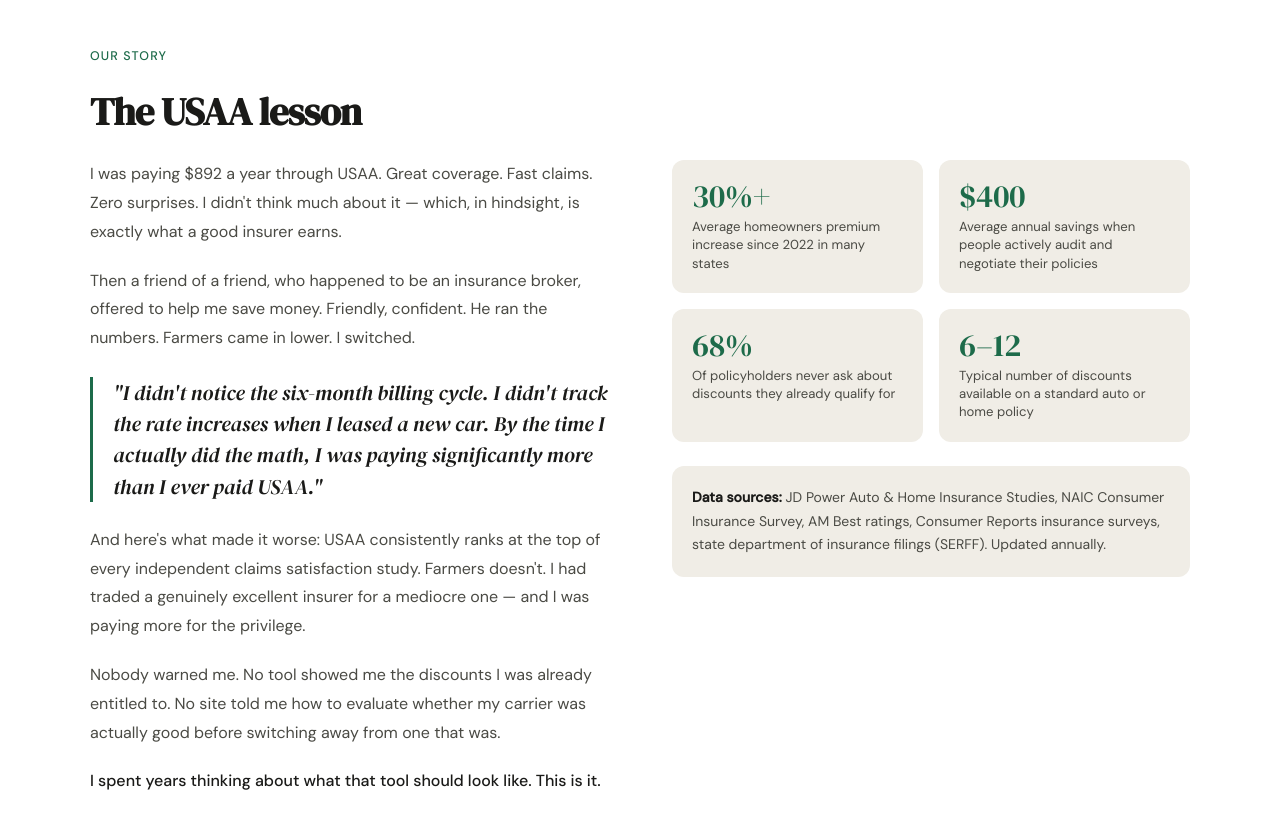
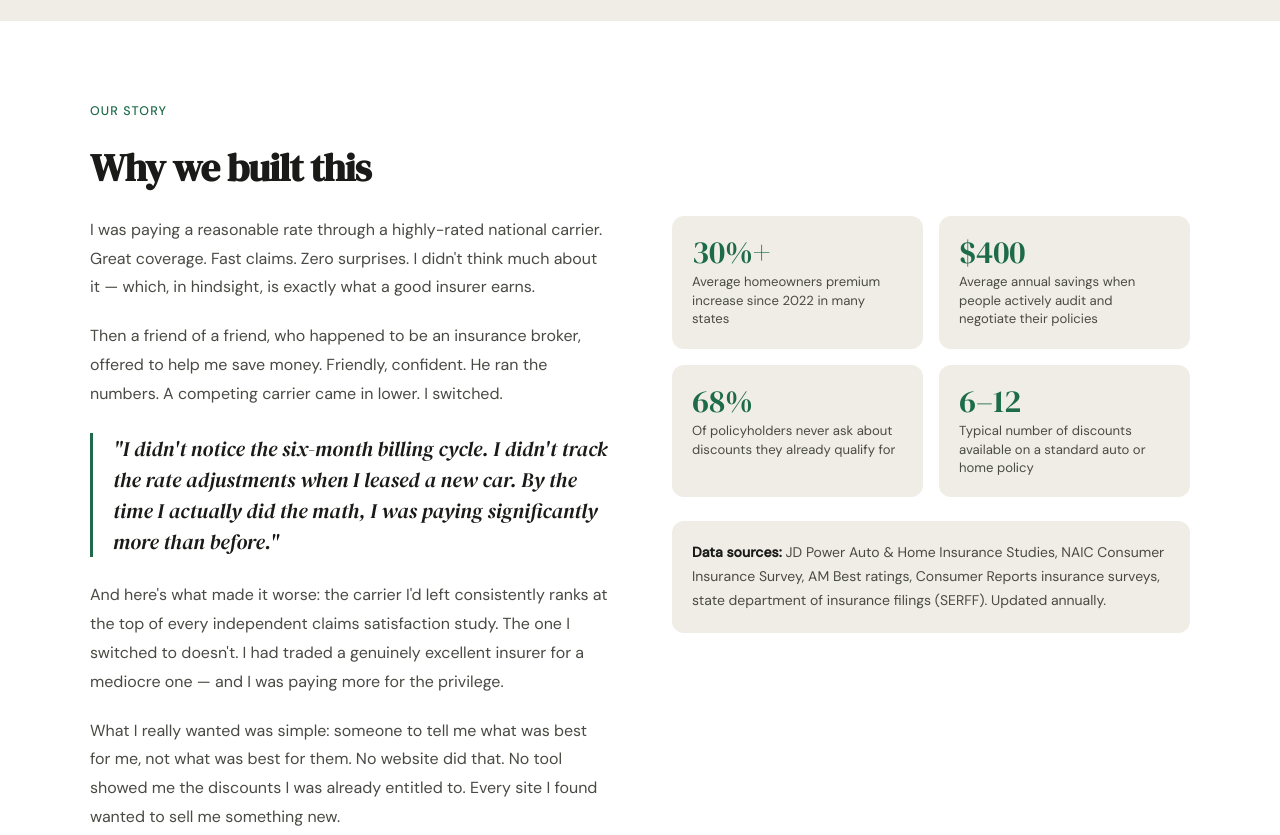
Before and after one commit to canidlee/ai-nsurance, a website: page index.html in a window 1280 px wide. Shown: the part 4860-5695 px from the top of the page. Drawn offline with Linux system fonts and the light colour scheme.

Commit message:
Add files via upload

```diff
--- a/index.html
+++ b/index.html
@@ -950,7 +950,8 @@
       <div class="method-icon">🔬</div>
       <div class="method-text">
         <h4>About our methodology</h4>
-        <p>Scores weight claims satisfaction (25%), NAIC complaint ratio (20%), AM Best financial strength (20%), price stability over 3 years (15%), customer retention (10%), and coverage quality (10%). Data updated annually from public sources. Scores are illustrative composites — not investment advice. <a href="#about">Read the full methodology →</a></p>
+        <p>Scores weight claims satisfaction (25%), NAIC complaint ratio (20%), AM Best financial strength (20%), price stability over 3 years (15%), customer retention (10%), and coverage quality (10%).</p>
+        <p style="margin-top:0.5rem"><strong>Data sources:</strong> <a href="https://www.jdpower.com" target="_blank">J.D. Power</a> Auto &amp; Home Insurance Studies &middot; <a href="https://content.naic.org/consumer" target="_blank">NAIC Consumer Insurance Survey</a> &middot; <a href="https://www.ambest.com" target="_blank">AM Best</a> financial strength ratings &middot; <a href="https://www.consumerreports.org" target="_blank">Consumer Reports</a> insurance surveys &middot; State department of insurance filings. Updated annually. Scores are illustrative composites — not financial or insurance advice. <a href="#about">Read the full methodology →</a></p>
       </div>
     </div>
   </div>
@@ -994,15 +995,15 @@
 <section class="section about-section" id="about">
   <div class="section-inner">
     <div class="section-label">Our story</div>
-    <h2 class="section-heading">The USAA lesson</h2>
+    <h2 class="section-heading">Why we built this</h2>
     <div class="about-grid">
       <div>
         <div class="about-story">
-          <p>I was paying $892 a year through USAA. Great coverage. Fast claims. Zero surprises. I didn't think much about it — which, in hindsight, is exactly what a good insurer earns.</p>
-          <p>Then a friend of a friend, who happened to be an insurance broker, offered to help me save money. Friendly, confident. He ran the numbers. Farmers came in lower. I switched.</p>
-          <div class="pull-quote">"I didn't notice the six-month billing cycle. I didn't track the rate increases when I leased a new car. By the time I actually did the math, I was paying significantly more than I ever paid USAA."</div>
-          <p>And here's what made it worse: USAA consistently ranks at the top of every independent claims satisfaction study. Farmers doesn't. I had traded a genuinely excellent insurer for a mediocre one — and I was paying more for the privilege.</p>
-          <p>Nobody warned me. No tool showed me the discounts I was already entitled to. No site told me how to evaluate whether my carrier was actually good before switching away from one that was.</p>
+          <p>I was paying a reasonable rate through a highly-rated national carrier. Great coverage. Fast claims. Zero surprises. I didn't think much about it — which, in hindsight, is exactly what a good insurer earns.</p>
+          <p>Then a friend of a friend, who happened to be an insurance broker, offered to help me save money. Friendly, confident. He ran the numbers. A competing carrier came in lower. I switched.</p>
+          <div class="pull-quote">"I didn't notice the six-month billing cycle. I didn't track the rate adjustments when I leased a new car. By the time I actually did the math, I was paying significantly more than before."</div>
+          <p>And here's what made it worse: the carrier I'd left consistently ranks at the top of every independent claims satisfaction study. The one I switched to doesn't. I had traded a genuinely excellent insurer for a mediocre one — and I was paying more for the privilege.</p>
+          <p>What I really wanted was simple: someone to tell me what was best for me, not what was best for them. No website did that. No tool showed me the discounts I was already entitled to. Every site I found wanted to sell me something new.</p>
           <p><strong>I spent years thinking about what that tool should look like. This is it.</strong></p>
         </div>
       </div>
@@ -1061,6 +1062,7 @@
     <div class="footer-brand">
       <div class="logo">ai<span style="color:#5dcaa5">-n</span>surance</div>
       <p>Unbiased P&C insurance guidance. We help you audit, optimize, and understand your coverage — without trying to sell you a new policy.</p>
+      <p style="margin-top:0.5rem"><a href="mailto:help@ai-nsurance.com" style="color:rgba(255,255,255,0.5)">help@ai-nsurance.com</a></p>
     </div>
     <div class="footer-links">
       <h4>Tools</h4>
@@ -1091,8 +1093,11 @@
     </div>
   </div>
   <div class="footer-bottom">
-    <span>© 2025 ai-nsurance.com — educational information only, not licensed insurance advice</span>
+    <span>© 2025 ai-nsurance.com</span>
     <span>Not affiliated with any insurance carrier</span>
+  </div>
+  <div style="max-width:var(--max);margin:1rem auto 0;padding-top:1rem;border-top:1px solid rgba(255,255,255,0.08);font-size:0.75rem;color:rgba(255,255,255,0.35);line-height:1.6;">
+    <strong style="color:rgba(255,255,255,0.5)">Disclaimer:</strong> ai-nsurance.com provides educational information only. Nothing on this site constitutes financial, legal, or insurance advice. We are not licensed insurance agents, brokers, or financial advisors. Carrier quality scores are based on publicly available data and are provided for informational purposes only. Always consult a licensed professional before making insurance decisions. Affiliate disclosure: we may earn referral fees if you obtain a quote through a partner link. This never influences our carrier scores or editorial content.
   </div>
 </footer>
 
```
